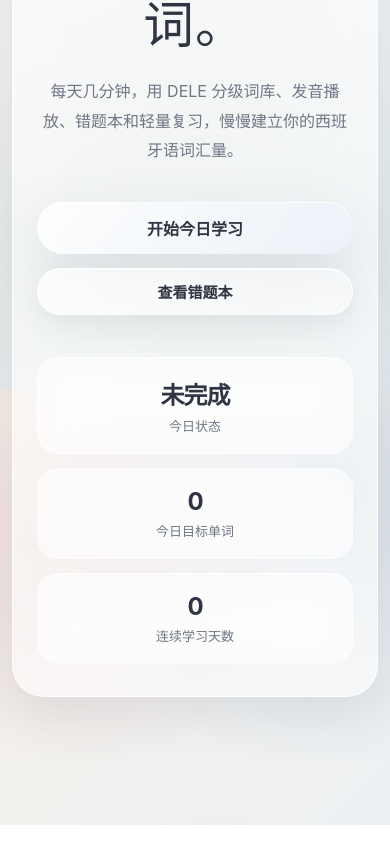
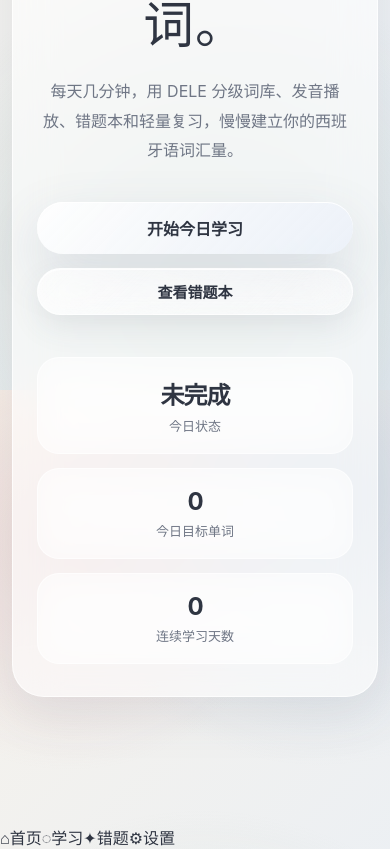
Before and after one commit to Cliion11/spanish-vocab-app, a Next.js app: page / in a window 390 px wide. Shown: the part 454-1303 px from the top of the page. Before the commit the page ends 1279 px from the top, so only its background shows below. Built offline with nearby package versions, Linux system fonts and the light colour scheme.

Commit message:
Add mobile bottom navigation

```diff
--- a/app/layout.tsx
+++ b/app/layout.tsx
@@ -1,3 +1,4 @@
+import BottomNav from "../components/BottomNav";
 import type { Metadata } from "next";
 import { Geist, Geist_Mono } from "next/font/google";
 import "./globals.css";
@@ -27,7 +28,10 @@ export default function RootLayout({
       lang="en"
       className={`${geistSans.variable} ${geistMono.variable} h-full antialiased`}
     >
-      <body className="min-h-full flex flex-col">{children}</body>
+     <body className="min-h-full flex flex-col">
+  {children}
+  <BottomNav />
+</body>
     </html>
   );
 }
--- /dev/null
+++ b/components/BottomNav.tsx
@@ -0,0 +1,53 @@
+"use client";
+
+import Link from "next/link";
+import { usePathname } from "next/navigation";
+
+const navItems = [
+  {
+    href: "/",
+    label: "首页",
+    icon: "⌂",
+  },
+  {
+    href: "/study",
+    label: "学习",
+    icon: "◌",
+  },
+  {
+    href: "/mistakes",
+    label: "错题",
+    icon: "✦",
+  },
+  {
+    href: "/settings",
+    label: "设置",
+    icon: "⚙",
+  },
+];
+
+export default function BottomNav() {
+  const pathname = usePathname();
+
+  return (
+    <nav className="bottom-nav" aria-label="手机底部导航">
+      {navItems.map((item) => {
+        const isActive =
+          item.href === "/"
+            ? pathname === "/"
+            : pathname.startsWith(item.href);
+
+        return (
+          <Link
+            key={item.href}
+            href={item.href}
+            className={`bottom-nav-item ${isActive ? "active" : ""}`}
+          >
+            <span className="bottom-nav-icon">{item.icon}</span>
+            <span>{item.label}</span>
+          </Link>
+        );
+      })}
+    </nav>
+  );
+}
```
